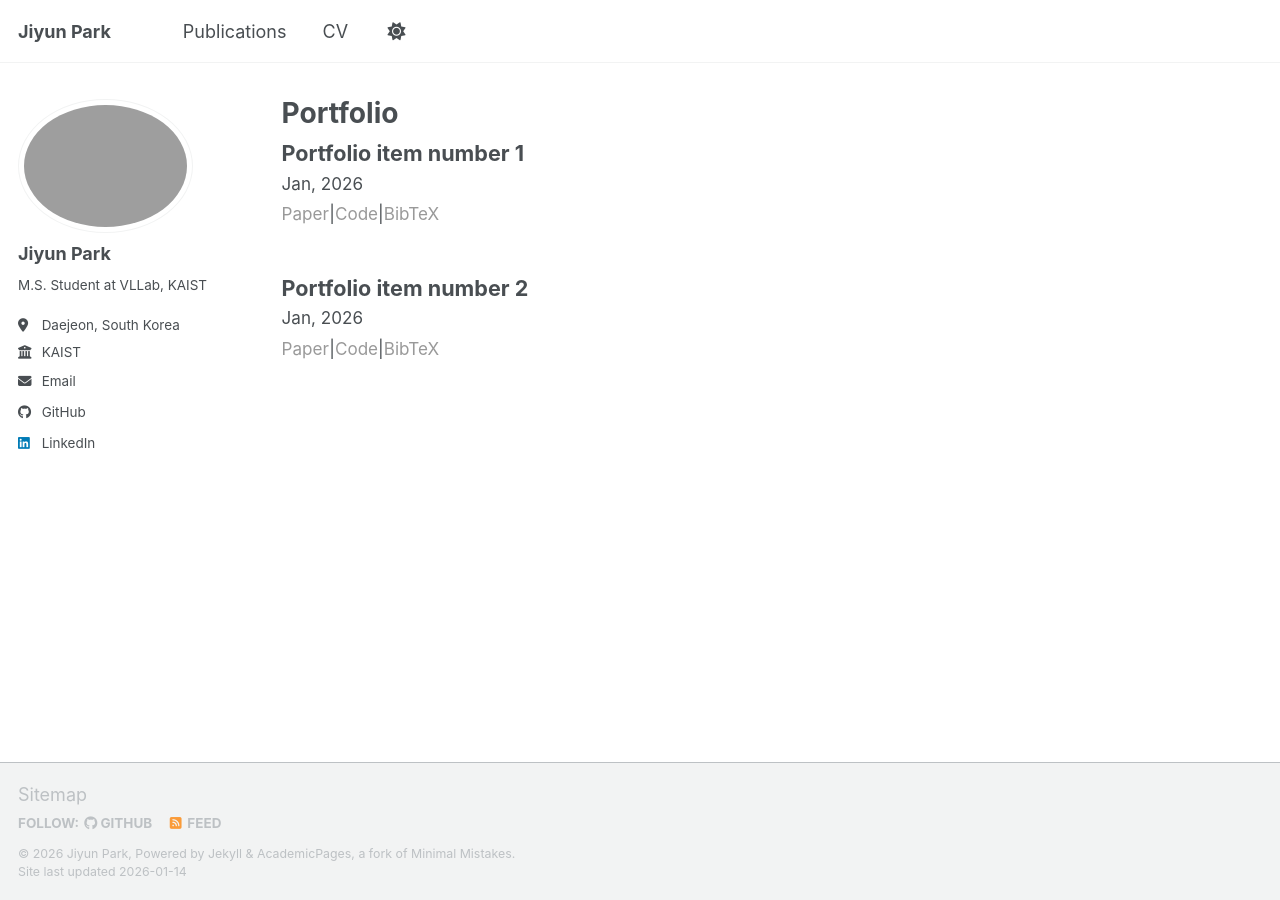
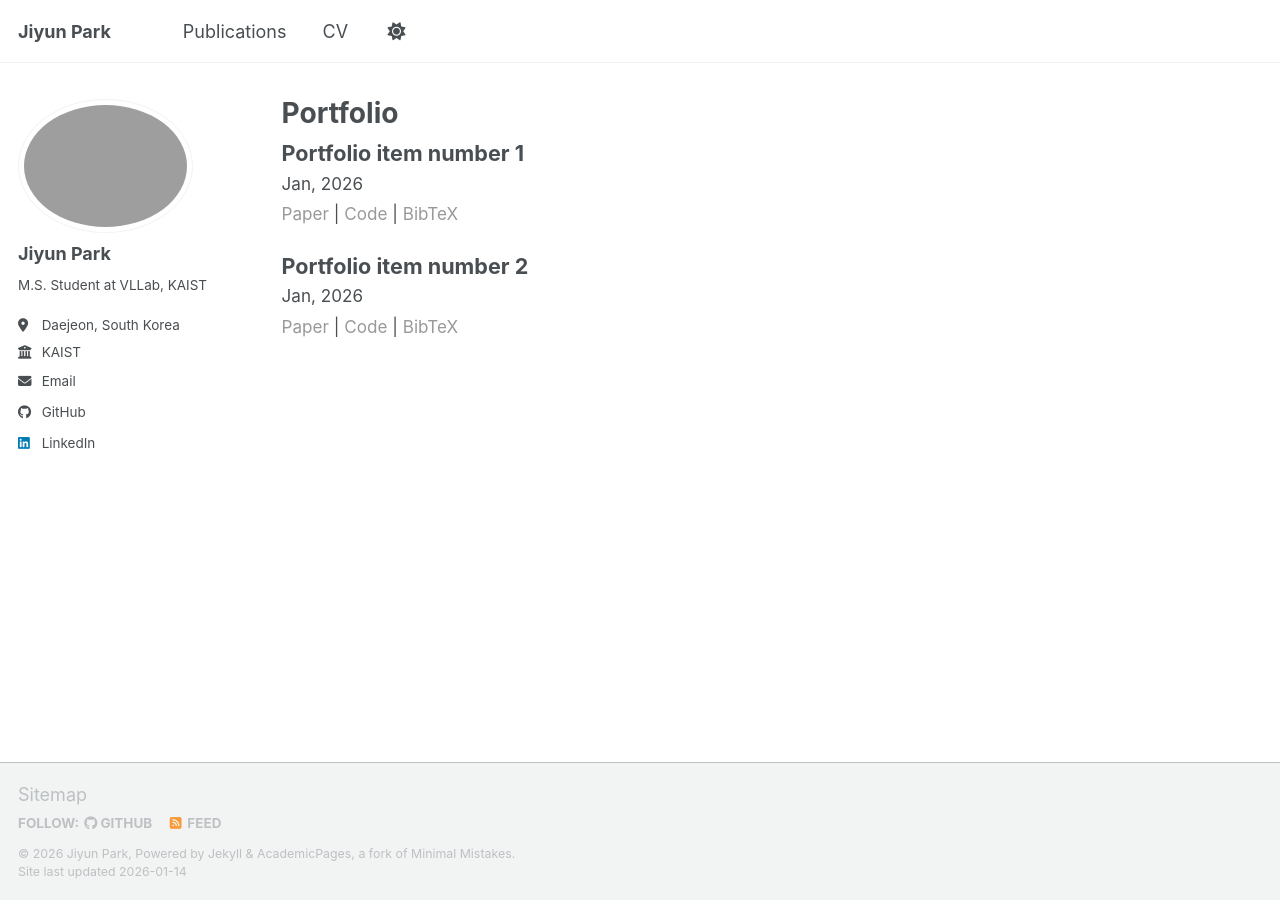
Before and after one commit to uxhif/uxhif.github.io, a Jekyll site: the page built from _pages/portfolio.html, in a window 1280 px wide. Built offline with Jekyll 4.4.1, drawn with Linux system fonts in a browser that asks for light colours; a script bundle is joined from its source files by our own code; library files that are not in the unit come from our copies.

Commit message:
Refactor publication links section in archive-single.html

```diff
--- a/_includes/archive-single.html
+++ b/_includes/archive-single.html
@@ -37,31 +37,31 @@
         </p>
       {% endif %}
 
-      <!-- Links -->
-      <p class="pub-links">
-      {%- if post.paperurl -%}
-        <a href="{{ post.paperurl }}">Paper</a>
-      {%- else -%}
-        <span class="pub-link-disabled">Paper</span>
-      {%- endif -%}
+      <!-- Publication links -->
+      <div class="pub-links">
+        {% if post.paperurl %}
+          <a href="{{ post.paperurl }}" target="_blank">Paper</a>
+        {% else %}
+          <span class="pub-link-disabled">Paper</span>
+        {% endif %}
 
-      |
+        <span class="pub-sep">|</span>
 
-      {%- if post.codeurl -%}
-        <a href="{{ post.codeurl }}">Code</a>
-      {%- else -%}
-        <span class="pub-link-disabled">Code</span>
-      {%- endif -%}
+        {% if post.codeurl %}
+          <a href="{{ post.codeurl }}" target="_blank">Code</a>
+        {% else %}
+          <span class="pub-link-disabled">Code</span>
+        {% endif %}
 
-      |
+        <span class="pub-sep">|</span>
 
-      {%- if post.bibtexurl -%}
-        <a href="#" class="bibtex-link" data-bibtex="{{ post.bibtexurl }}">BibTeX</a>
-      {%- else -%}
-        <span class="pub-link-disabled">BibTeX</span>
-      {%- endif -%}
+        {% if post.bibtexurl %}
+          <a href="#" class="bibtex-link" data-bibtex="{{ post.bibtexurl }}">BibTeX</a>
+        {% else %}
+          <span class="pub-link-disabled">BibTeX</span>
+        {% endif %}
+      </div>
 
-    </p>
 
     </div>
   </article>
```
